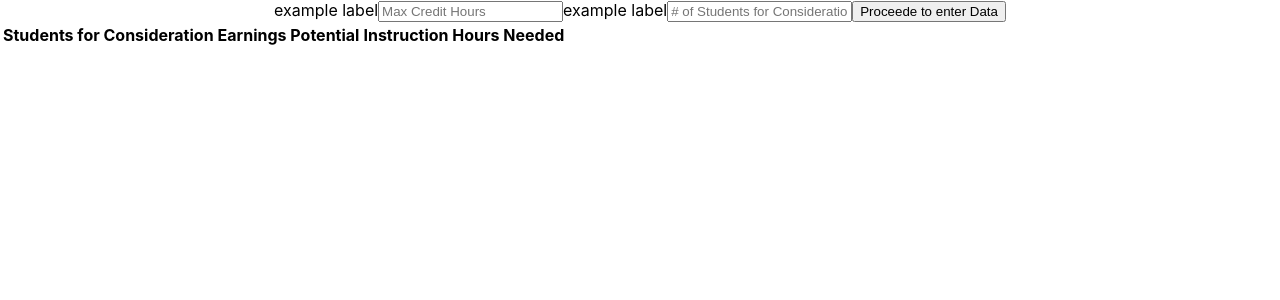
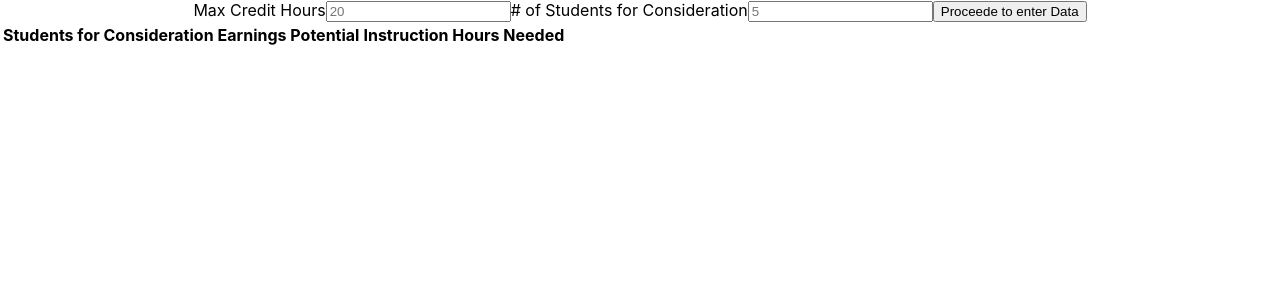
Before and after one commit to patrickbrusven/freeworld-assessment, a React (Create React App) app: page / in a window 1280 px wide. Shown: the top 300 px of the page. Built offline with nearby package versions, Linux system fonts and the light colour scheme.

Commit message:
updated baseInput invocation to match changes

```diff
--- a/src/App.js
+++ b/src/App.js
@@ -84,12 +84,14 @@ function App() {
   return (
     <div className="App">
       <BaseInput
-        placeholder="Max Credit Hours"
+        label="Max Credit Hours"
+        placeholder="20"
         inputChanged={handleMaxHoursChanged}
         inputValue={maxCreditHours}
       />
       <BaseInput
-        placeholder="# of Students for Consideration"
+        label="# of Students for Consideration"
+        placeholder="5"
         inputChanged={handleNumOfStudentsChanged}
         inputValue={numOfStudents}
       />
```
